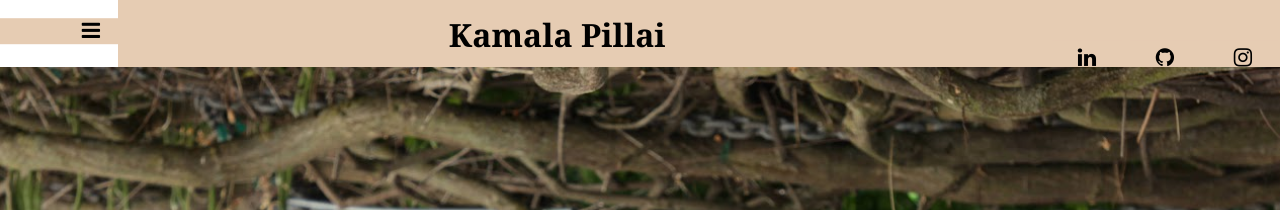
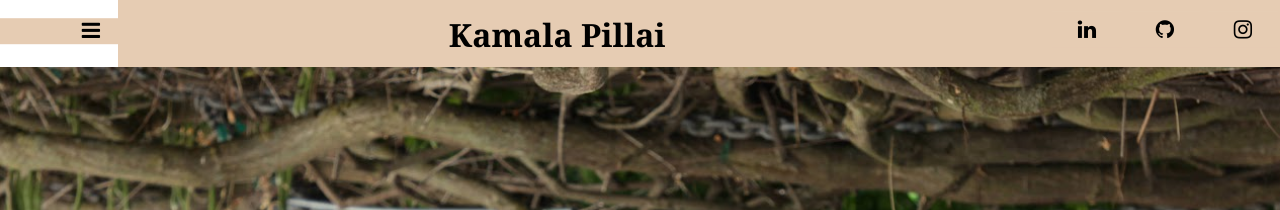
Before and after one commit to kpill/kpill.github.io, a Jekyll site: the page built from index.html, in a window 1280 px wide. Shown: the top 210 px of the page. Built offline with Jekyll 4.4.1, drawn with Linux system fonts in a browser that asks for light colours.

Commit message:
Update main.css

```diff
--- a/css/main.css
+++ b/css/main.css
@@ -84,8 +84,7 @@ a.home:hover, a.home:active {
  	background: rgb(230, 204, 179);
   	color: black;
 	vertical-align: middle;
-	/*transform: translate(0%, -40%)*/
-	transform: translate(0%, 40%)
+	transform: translate(0%, -40%)
 }
 
 .fa-github {
@@ -93,8 +92,7 @@ a.home:hover, a.home:active {
 	background: rgb(230, 204, 179);
 	color: black;
 	vertical-align: middle;
-	/*transform: translate(0%, -40%)*/
-	transform: translate(0%, 40%)
+	transform: translate(0%, -40%)
 }
 
 .fa-instagram {
@@ -102,8 +100,7 @@ a.home:hover, a.home:active {
 	background: rgb(230, 204, 179);
 	color: black;
 	vertical-align: middle;
-	/*transform: translate(0%, -35%)*/
-	transform: translate(0%, 40%)
+	transform: translate(0%, -40%)
 }
 
 .welcome {
```
